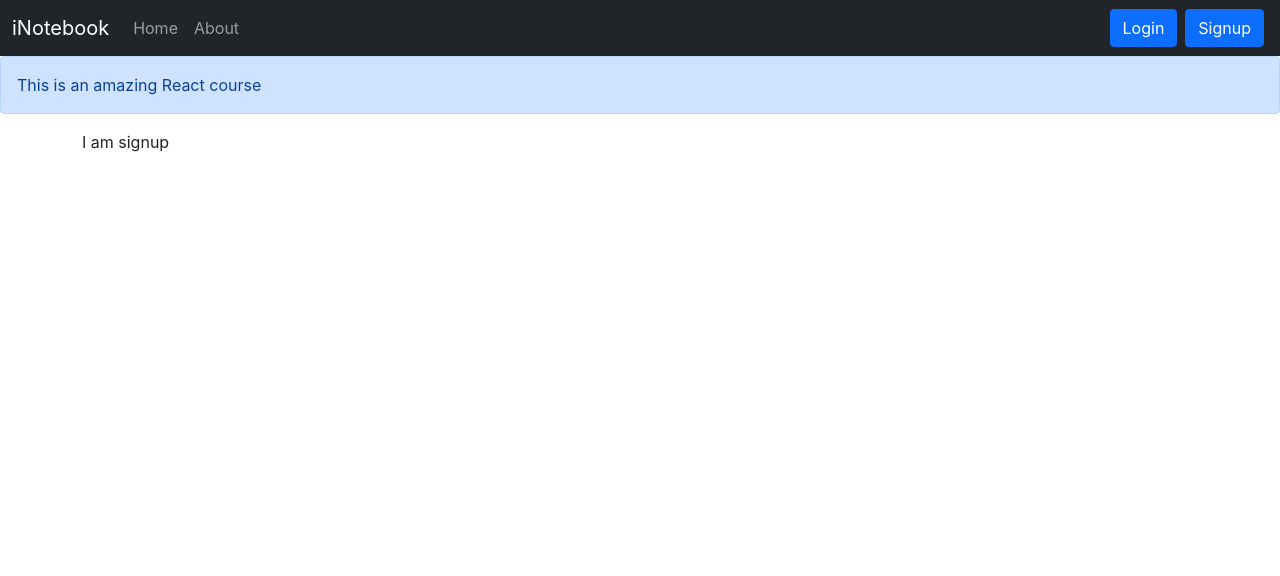
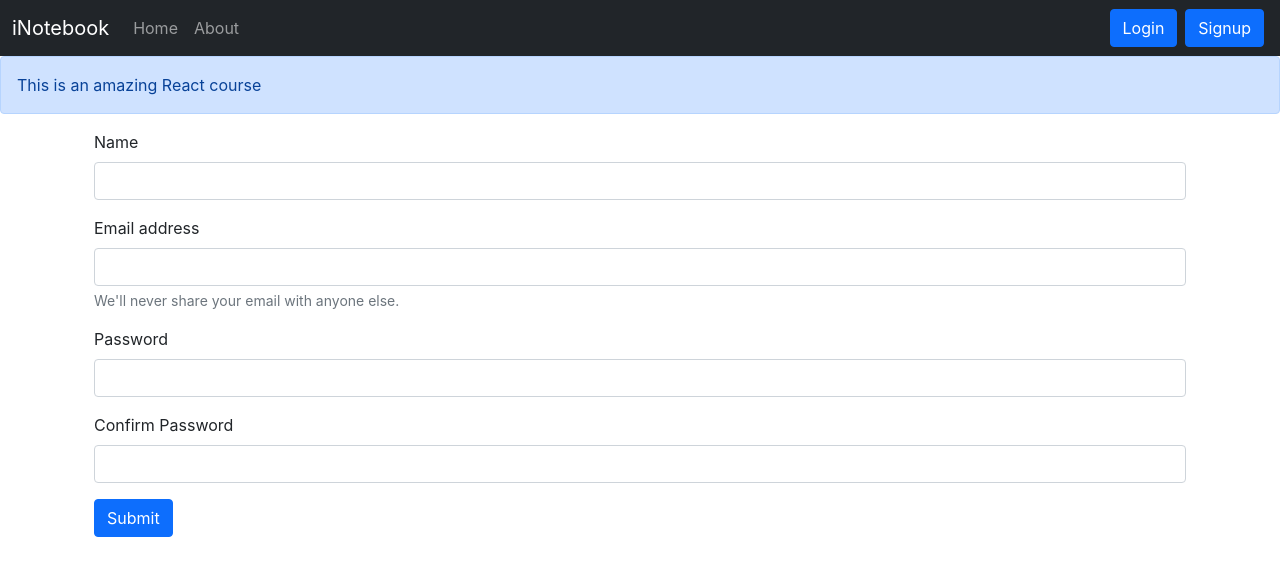
Before and after one commit to shubhamsawant18/INOTEBOOK, a React (Create React App) app: page /signup in a window 1280 px wide. Shown: the top 576 px of the page. Built offline with nearby package versions, Linux system fonts and the light colour scheme.

Commit message:
Login and Signup working

```diff
--- a/package.json
+++ b/package.json
@@ -10,7 +10,7 @@
     "concurrently": "^8.2.2",
     "react": "^18.2.0",
     "react-dom": "^18.2.0",
-    "react-router-dom": "^6.21.3",
+    "react-router-dom": "^6.22.3",
     "react-scripts": "5.0.1",
     "web-vitals": "^2.1.4"
   },
--- a/src/components/Login.js
+++ b/src/components/Login.js
@@ -73,5 +73,4 @@
     </div>
   );
 };
-
 export default Login;
--- a/src/components/Signup.js
+++ b/src/components/Signup.js
@@ -1,11 +1,66 @@
-import React from 'react'
+import React, { useState } from 'react';
+import { useNavigate } from 'react-router-dom';
 
 const Signup = () => {
+    const [credentials, setCredentials] = useState({ name: "", email: "", password: "", cpassword: "" });
+    const navigate = useNavigate();
+
+    const handleSubmit = async (e) => {
+        e.preventDefault();
+        const { name, email, password } = credentials;
+
+        const response = await fetch("http://localhost:5000/api/auth/createuser", {
+            method: 'POST',
+            headers: {
+                'Content-Type': 'application/json'
+            },
+            body: JSON.stringify({ name, email, password })
+        });
+
+        const json = await response.json();
+        console.log(json);
+
+        if (json.success) {
+            // Save the auth token and redirect
+            localStorage.setItem('token', json.authtoken);
+            navigate("/");
+        } else {
+            alert("Invalid credentials");
+        }
+    };
+
+    const onChange = (e) => {
+        setCredentials({ ...credentials, [e.target.name]: e.target.value });
+    };
+
     return (
-        <div>
-            I am signup
+        <div className="container">
+            <form onSubmit={handleSubmit}>
+                <div className="mb-3">
+                    <label htmlFor="name" className="form-label">Name</label>
+                    <input type="text" className="form-control" id="name" name="name" onChange={onChange} aria-describedby="emailHelp" />
+                </div>
+
+                <div className="mb-3">
+                    <label htmlFor="email" className="form-label">Email address</label>
+                    <input type="email" className="form-control" id="email" name="email" onChange={onChange} aria-describedby="emailHelp" />
+                    <div id="emailHelp" className="form-text">We'll never share your email with anyone else.</div>
+                </div>
+
+                <div className="mb-3">
+                    <label htmlFor="password" className="form-label">Password</label>
+                    <input type="password" className="form-control" id="password" name="password" onChange={onChange} minLength={5} />
+                </div>
+
+                <div className="mb-3">
+                    <label htmlFor="cpassword" className="form-label">Confirm Password</label>
+                    <input type="password" className="form-control" id="cpassword" name="cpassword" onChange={onChange} minLength={5} />
+                </div>
+
+                <button type="submit" className="btn btn-primary">Submit</button>
+            </form>
         </div>
-    )
+    );
 }
 
-export default Signup
+export default Signup;
```
Also changed, not shown: 1 other file (tests, documents, lock files or other folders).
